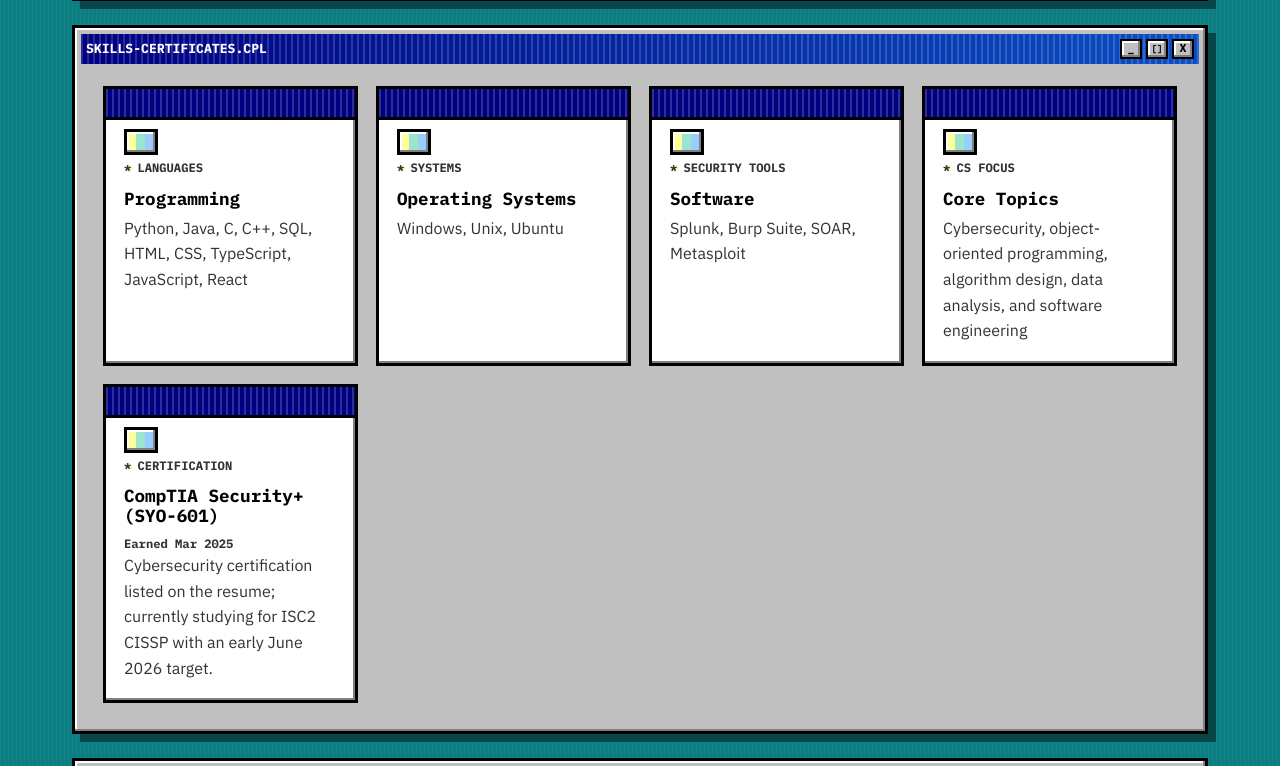
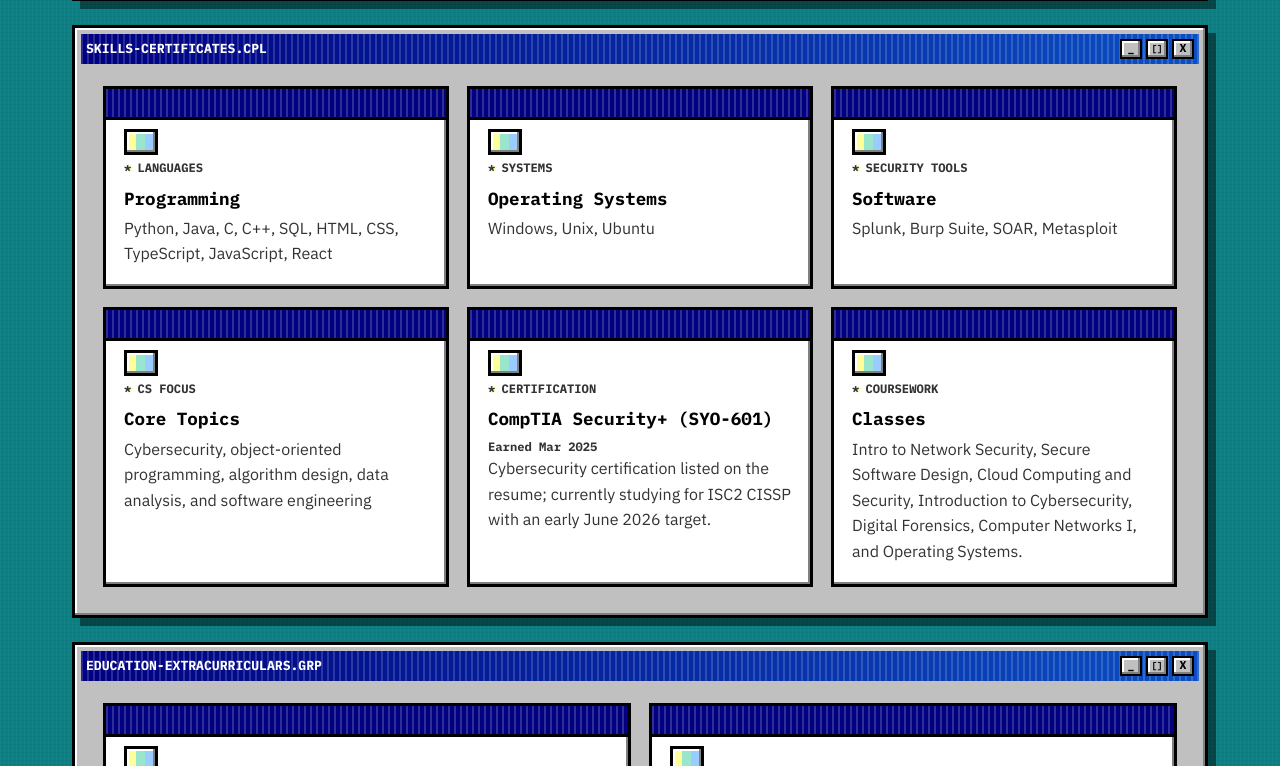
Before and after one commit to ethanfass/EthanFassPortfolio, a React (Vite) app: page / in a window 1280 px wide. Shown: the part 1594-2360 px from the top of the page. Built offline with nearby package versions, Linux system fonts and the light colour scheme.

Commit message:
back to desk x2

```diff
--- a/src/App.css
+++ b/src/App.css
@@ -745,7 +745,7 @@
 }
 
 .info-window-compact .resume-card-grid {
-  grid-template-columns: repeat(4, minmax(0, 1fr));
+  grid-template-columns: repeat(3, minmax(0, 1fr));
 }
 
 .resume-card-grid {
--- a/src/App.jsx
+++ b/src/App.jsx
@@ -71,6 +71,15 @@ const certificateItems = [
     title: 'CompTIA Security+ (SYO-601)',
     meta: 'Earned Mar 2025',
     detail: 'Cybersecurity certification listed on the resume; currently studying for ISC2 CISSP with an early June 2026 target.',
+  },
+]
+
+const classItems = [
+  {
+    label: 'Coursework',
+    title: 'Classes',
+    detail:
+      'Intro to Network Security, Secure Software Design, Cloud Computing and Security, Introduction to Cybersecurity, Digital Forensics, Computer Networks I, and Operating Systems.',
   },
 ]
 
@@ -461,7 +470,7 @@ function App() {
         compact
         id="skills"
         title="skills-certificates.cpl"
-        items={[...skillItems, ...certificateItems]}
+        items={[...skillItems, ...certificateItems, ...classItems]}
       />
 
       <InfoWindow
```
